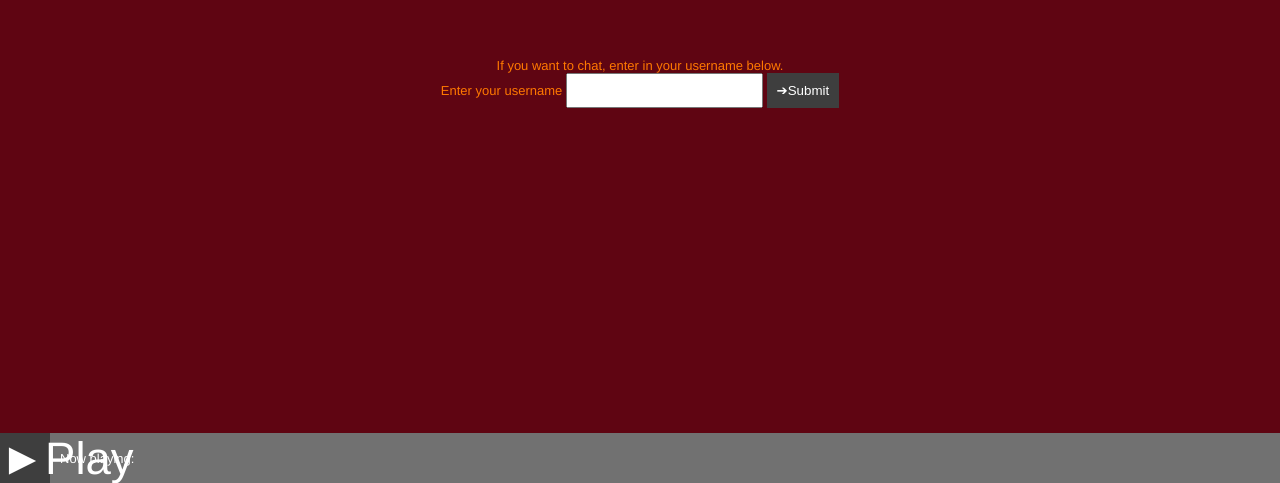
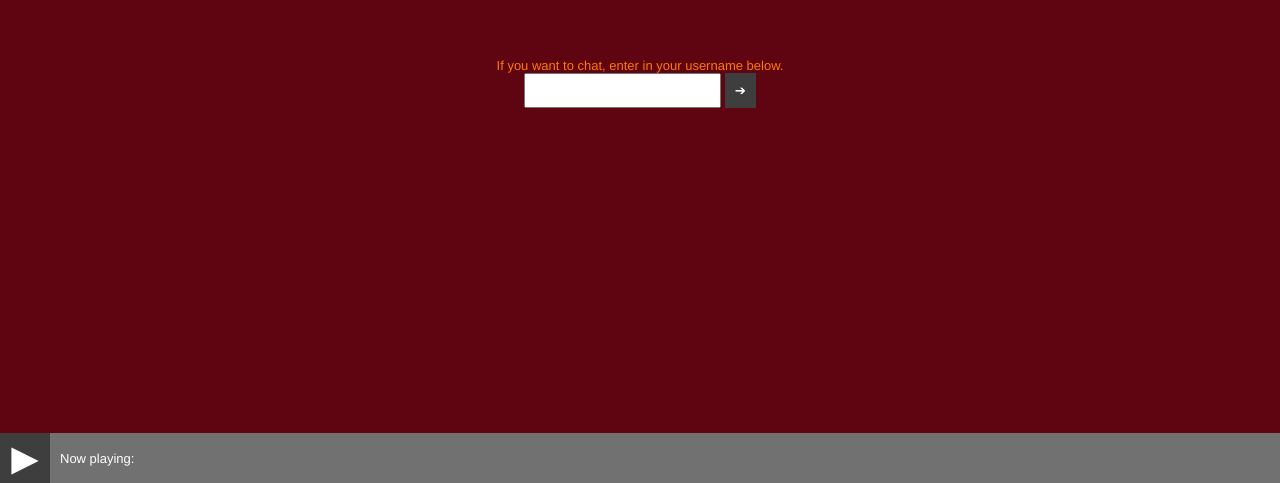
Before and after one commit to timwasson/nodejs-chatroom, a website: page index.html in a window 1280 px wide. Shown: the part 317-800 px from the top of the page. Drawn offline with nearby package versions, Linux system fonts and the light colour scheme; no server answers.

Commit message:
a11y CSS change

```diff
--- a/static/less/style.less
+++ b/static/less/style.less
@@ -1,6 +1,9 @@
 @red: #5f0512;
 @orange: #ff7900;
 @darkgrey: #3e3e3e;
+
+// Helper Classes
+.visually-hidden { left: -999em; top: -999em; position: absolute; }
 
 * {
   margin: 0;
```
Also changed, not shown: static/css/style.css, 1 other file.
